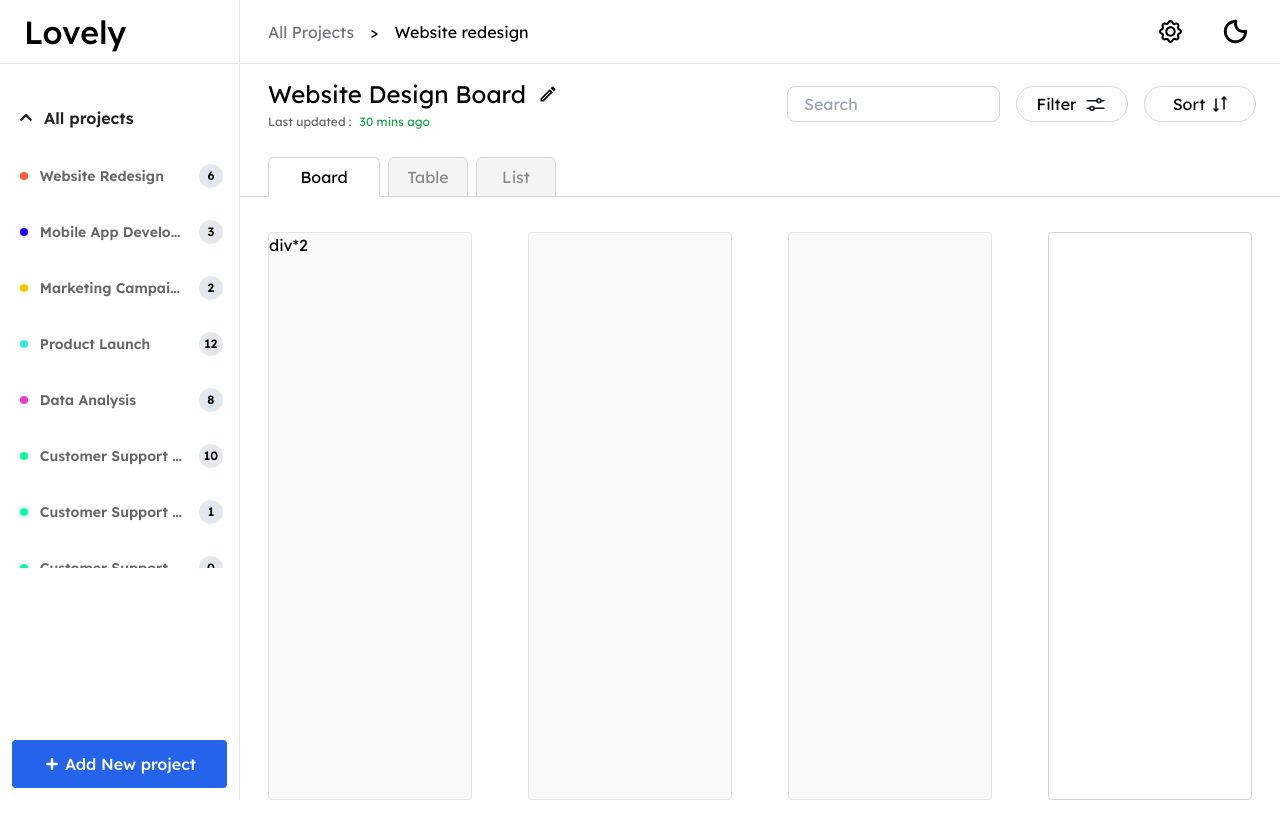
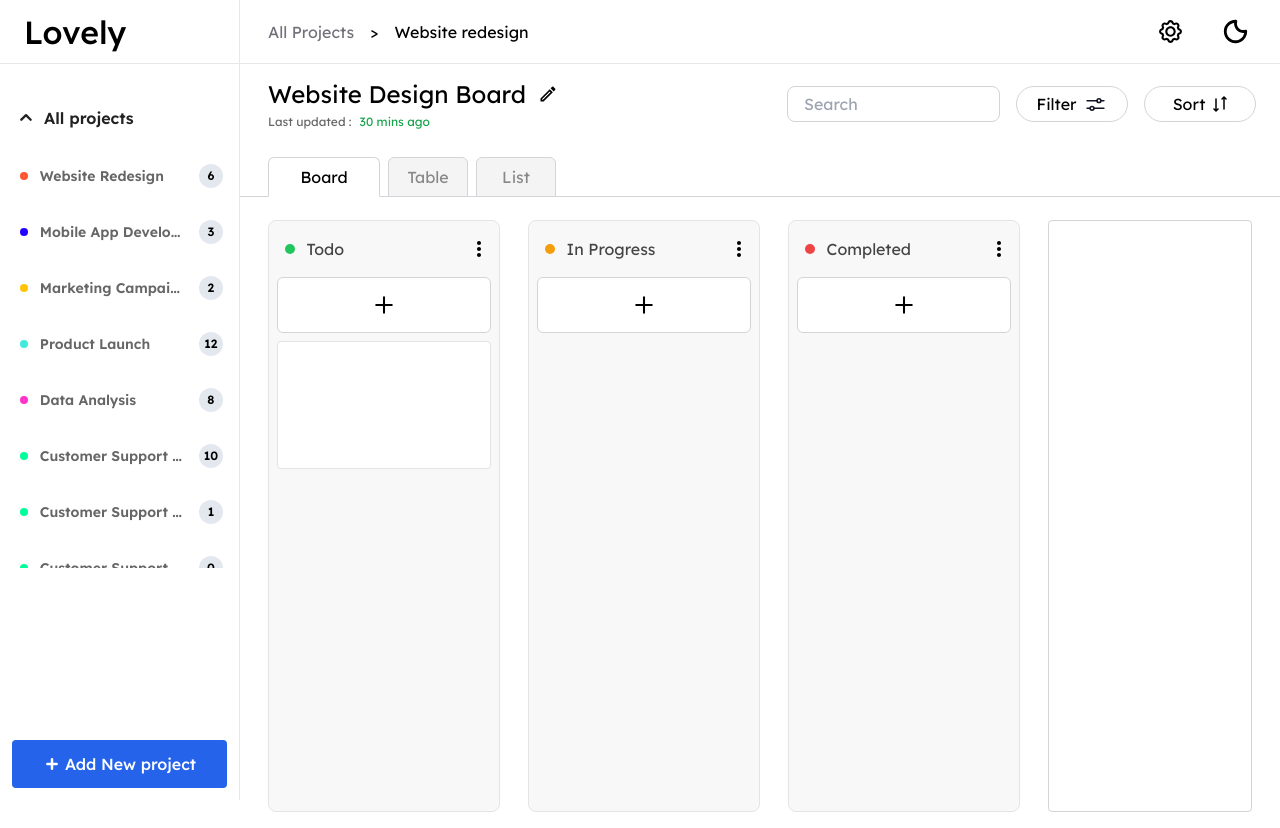
Before and after one commit to Jeff-Maina/tasks, a Next.js app: page /Dashboard in a window 1280 px wide. Built offline with nearby package versions, Linux system fonts and the light colour scheme.

Commit message:
added   task button for each column

```diff
--- a/src/pages/Dashboard.js
+++ b/src/pages/Dashboard.js
@@ -868,18 +868,161 @@ const TasksBody = () => {
         <div className="w-full border-t border-zinc-300  z-20 bg-white"></div>
       </section>
       <section className="w-full h-[78vh] grid grid-cols-4">
-        <div className="w-full h-full p-7">
-          <div className="w-full h-full border bg-zinc-50 border-zinc-200 rounded">
-            div*2
+        <div className="w-full h-full pl-7 py-4">
+          <div className="w-full h-full border bg-zinc-50 task-column border-zinc-200 p-2 rounded-lg flex flex-col gap-2">
+            <div className="flex w-full h-10  items-center justify-between pl-2">
+              <span className="flex items-center gap-3">
+                <div className="h-[0.6rem] w-[0.6rem] bg-green-500 rounded-full"></div>
+                <div>
+                  <p className="text-[#444]">Todo</p>
+                </div>{" "}
+              </span>
+
+              <div className="cursor-pointer">
+                <svg
+                  xmlns="http://www.w3.org/2000/svg"
+                  width="24"
+                  height="24"
+                  viewBox="0 0 24 24"
+                  id="more-vert"
+                >
+                  <path fill="none" d="M0 0h24v24H0V0z"></path>
+                  <path d="M12 8c1.1 0 2-.9 2-2s-.9-2-2-2-2 .9-2 2 .9 2 2 2zm0 2c-1.1 0-2 .9-2 2s.9 2 2 2 2-.9 2-2-.9-2-2-2zm0 6c-1.1 0-2 .9-2 2s.9 2 2 2 2-.9 2-2-.9-2-2-2z"></path>
+                </svg>
+              </div>
+            </div>
+            <div className="w-full h-14 rounded-md border border-zinc-300 bg-white grid place-items-center cursor-pointer hover:border-zinc-400">
+              <div>
+                <svg
+                  xmlns="http://www.w3.org/2000/svg"
+                  id="add"
+                  x="0"
+                  y="0"
+                  height="30"
+                  width="30"
+                  version="1.1"
+                  viewBox="0 0 29 29"
+                >
+                  <path
+                    fill="none"
+                    stroke="#000"
+                    stroke-linecap="round"
+                    stroke-linejoin="round"
+                    stroke-miterlimit="10"
+                    stroke-width="2"
+                    d="M14.5 22V7M7 14.5h15"
+                  ></path>
+                </svg>
+              </div>
+            </div>
+            <div className="w-full h-auto">
+
+
+              <div className="border border-zinc-200 bg-white h-32 rounded">
+
+              </div>
+
+            </div>
           </div>
         </div>
-        <div className="w-full h-full p-7">
-          <div className="w-full h-full border border-zinc-200 rounded bg-zinc-50"></div>
+        <div className="w-full h-full pl-7 py-4">
+          <div className="w-full h-full border bg-zinc-50 task-column border-zinc-200 p-2 rounded-lg flex flex-col gap-2">
+            <div className="flex w-full h-10  items-center justify-between pl-2">
+              <span className="flex items-center gap-3">
+                <div className="h-[0.6rem] w-[0.6rem] bg-amber-500 rounded-full"></div>
+                <div>
+                  <p className="text-[#444]">In Progress</p>
+                </div>{" "}
+              </span>
+
+              <div className="cursor-pointer">
+                <svg
+                  xmlns="http://www.w3.org/2000/svg"
+                  width="24"
+                  height="24"
+                  viewBox="0 0 24 24"
+                  id="more-vert"
+                >
+                  <path fill="none" d="M0 0h24v24H0V0z"></path>
+                  <path d="M12 8c1.1 0 2-.9 2-2s-.9-2-2-2-2 .9-2 2 .9 2 2 2zm0 2c-1.1 0-2 .9-2 2s.9 2 2 2 2-.9 2-2-.9-2-2-2zm0 6c-1.1 0-2 .9-2 2s.9 2 2 2 2-.9 2-2-.9-2-2-2z"></path>
+                </svg>
+              </div>
+            </div>
+            <div className="w-full h-14 rounded-md border border-zinc-300 bg-white grid place-items-center cursor-pointer hover:border-zinc-400">
+              <div>
+                <svg
+                  xmlns="http://www.w3.org/2000/svg"
+                  id="add"
+                  x="0"
+                  y="0"
+                  height="30"
+                  width="30"
+                  version="1.1"
+                  viewBox="0 0 29 29"
+                >
+                  <path
+                    fill="none"
+                    stroke="#000"
+                    stroke-linecap="round"
+                    stroke-linejoin="round"
+                    stroke-miterlimit="10"
+                    stroke-width="2"
+                    d="M14.5 22V7M7 14.5h15"
+                  ></path>
+                </svg>
+              </div>
+            </div>
+          </div>
         </div>
-        <div className="w-full h-full  p-7">
-          <div className="w-full h-full border border-zinc-200 rounded bg-zinc-50"></div>
+        <div className="w-full h-full pl-7 py-4">
+          <div className="w-full h-full border bg-zinc-50 task-column border-zinc-200 p-2 rounded-lg flex flex-col gap-2">
+            <div className="flex w-full h-10  items-center justify-between pl-2">
+              <span className="flex items-center gap-3">
+                <div className="h-[0.6rem] w-[0.6rem] bg-red-500 rounded-full"></div>
+                <div>
+                  <p className="text-[#444]">Completed</p>
+                </div>{" "}
+              </span>
+              <div className="cursor-pointer">
+                <svg
+                  xmlns="http://www.w3.org/2000/svg"
+                  width="24"
+                  height="24"
+                  viewBox="0 0 24 24"
+                  id="more-vert"
+                >
+                  <path fill="none" d="M0 0h24v24H0V0z"></path>
+                  <path d="M12 8c1.1 0 2-.9 2-2s-.9-2-2-2-2 .9-2 2 .9 2 2 2zm0 2c-1.1 0-2 .9-2 2s.9 2 2 2 2-.9 2-2-.9-2-2-2zm0 6c-1.1 0-2 .9-2 2s.9 2 2 2 2-.9 2-2-.9-2-2-2z"></path>
+                </svg>
+              </div>
+            </div>
+            <div className="w-full h-14 rounded-md border border-zinc-300 bg-white grid place-items-center cursor-pointer hover:border-zinc-400">
+              <div>
+                <svg
+                  xmlns="http://www.w3.org/2000/svg"
+                  id="add"
+                  x="0"
+                  y="0"
+                  height="30"
+                  width="30"
+                  version="1.1"
+                  viewBox="0 0 29 29"
+                >
+                  <path
+                    fill="none"
+                    stroke="#000"
+                    stroke-linecap="round"
+                    stroke-linejoin="round"
+                    stroke-miterlimit="10"
+                    stroke-width="2"
+                    d="M14.5 22V7M7 14.5h15"
+                  ></path>
+                </svg>
+              </div>
+            </div>
+          </div>
         </div>
-        <div className="w-full h-full  p-7">
+        <div className="w-full h-full px-7 py-4">
           <div className="w-full h-full border border-zinc-300 rounded"></div>
         </div>
       </section>
--- a/src/styles/globals.css
+++ b/src/styles/globals.css
@@ -50,3 +50,7 @@ input[type="radio"]:checked {
 .filter-option:hover .filter-selection {
   display: flex;
 }
+
+.task-column{
+  background-color: #f2f2f28e;
+}
```
